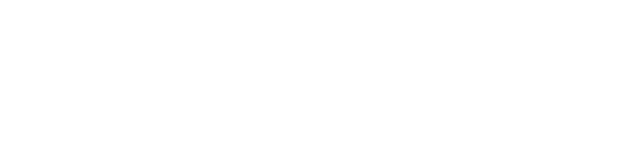
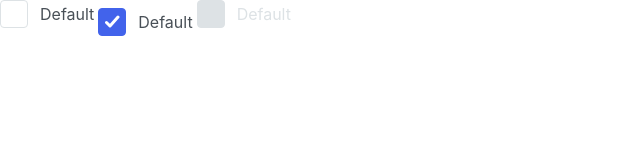
Before and after one commit to js-tasks-ru/htmlcss-20220317_mick911, a website: page 07-lection5/01-checkbox/index.html in a window 1280 px wide. Shown: the whole page, without its empty margins (0-640 px from the left). Drawn offline with Linux system fonts and the light colour scheme.

Commit message:
реализация checkbox

```diff
--- a/07-lection5/01-checkbox/checkbox.css
+++ b/07-lection5/01-checkbox/checkbox.css
@@ -0,0 +1,63 @@
+.checkbox {
+    display: inline-flex;
+    cursor: pointer;
+    position: relative;
+}
+
+.checkbox__input {
+    position: absolute;
+    outline: none;
+    clip: rect(0,0,0,0);
+}
+
+.checkbox__state {
+    display: flex;
+    align-items: center;
+    gap: 12px;
+}
+
+.checkbox__control {
+    width: 28px;
+    height: 28px;
+    border: 1px solid #DDE2E5;
+    box-sizing: border-box;
+    border-radius: 4px;
+    display: flex;
+    align-items: center;
+    justify-content: center;
+}
+
+.checkbox__icon {
+    display: none;
+}
+
+.checkbox__title {
+
+    font-family: 'Inter';
+    font-style: normal;
+    font-weight: 400;
+    font-size: 16px;
+    line-height: 24px;
+    color: var(--grey-4);
+}
+
+.checkbox__input:checked ~ .checkbox__state .checkbox__control {
+    background-color: var(--blue);
+    border-color: var(--blue);
+}
+.checkbox__input:checked ~ .checkbox__state .checkbox__icon {
+    display: block;
+}
+
+.checkbox__input:focus ~ .checkbox__state .checkbox__title {
+    text-decoration: underline;
+}
+
+.checkbox__input:disabled ~ .checkbox__state .checkbox__control {
+    background-color: var(--grey-2);
+    border-color: var(--grey-2);
+}
+
+.checkbox__input:disabled ~ .checkbox__state .checkbox__title {
+    color: var(--grey-2);
+}
--- a/07-lection5/01-checkbox/index.html
+++ b/07-lection5/01-checkbox/index.html
@@ -6,6 +6,42 @@
         <link rel="stylesheet" href="./checkbox.css">
     </head>
     <body>
+    <label for='checkbox-default' class='checkbox'>
+      <input type='checkbox' id='checkbox-default' class='checkbox__input'>
+      <div class='checkbox__state'>
+        <div class='checkbox__control'>
+          <svg class='checkbox__icon' width="15" height="13" viewBox="0 0 15 13" fill="none" xmlns="http://www.w3.org/2000/svg">
+            <path d="M1.5 7.5L5 11L13 2" stroke="white" stroke-width="3" stroke-linecap="round" stroke-linejoin="round"/>
+          </svg>
 
+        </div>
+        <div class='checkbox__title'>Default</div>
+      </div>
+    </label>
+    <label for='checkbox-checked' class='checkbox'>
+      <input type='checkbox' id='checkbox-checked' class='checkbox__input' checked>
+      <div class='checkbox__state'>
+        <div class='checkbox__control'>
+          <svg class='checkbox__icon' width="15" height="13" viewBox="0 0 15 13" fill="none" xmlns="http://www.w3.org/2000/svg">
+            <path d="M1.5 7.5L5 11L13 2" stroke="white" stroke-width="3" stroke-linecap="round" stroke-linejoin="round"/>
+          </svg>
+
+        </div>
+        <div class='checkbox__title'>Default</div>
+      </div>
+    </label>
+
+    <label for='checkbox-disabled' class='checkbox'>
+      <input type='checkbox' id='checkbox-disabled' class='checkbox__input' disabled>
+      <div class='checkbox__state'>
+        <div class='checkbox__control'>
+          <svg class='checkbox__icon' width="15" height="13" viewBox="0 0 15 13" fill="none" xmlns="http://www.w3.org/2000/svg">
+            <path d="M1.5 7.5L5 11L13 2" stroke="white" stroke-width="3" stroke-linecap="round" stroke-linejoin="round"/>
+          </svg>
+
+        </div>
+        <div class='checkbox__title'>Default</div>
+      </div>
+    </label>
     </body>
 </html>
```
